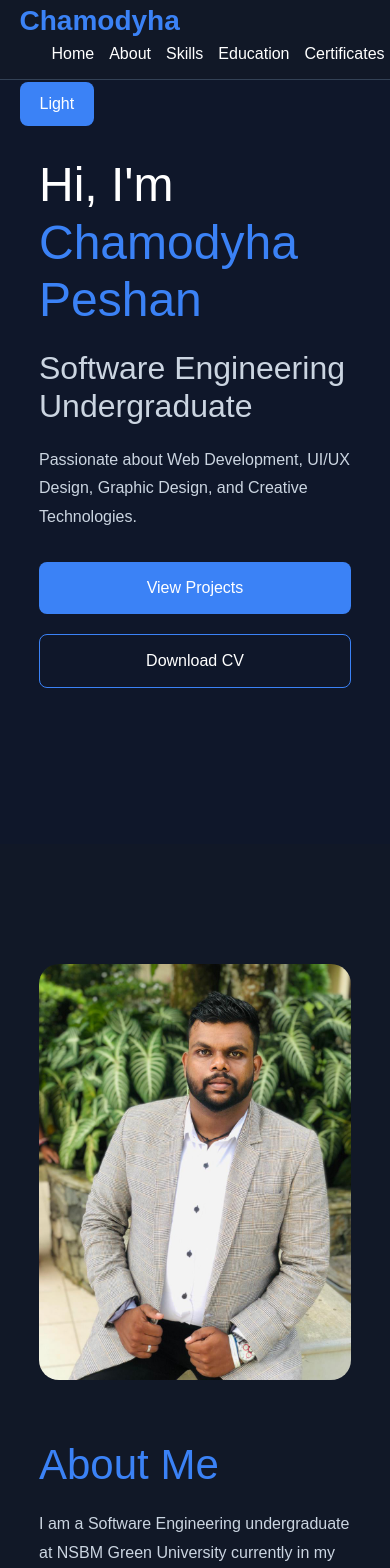
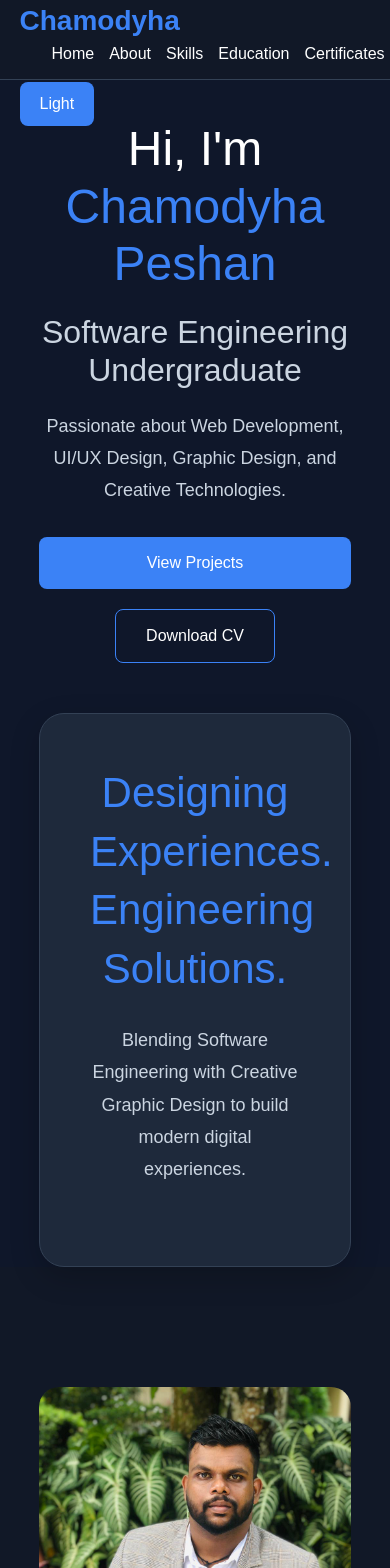
Before and after one commit to chamodyha123/chamodyha-portfolio, a React (Vite) app: page / in a window 390 px wide. Shown: the top 1568 px of the page. Built offline with nearby package versions, Linux system fonts and the light colour scheme.

Commit message:
updated hero section

```diff
--- a/src/components/Hero.jsx
+++ b/src/components/Hero.jsx
@@ -1,6 +1,19 @@
 function Hero() {
+
+  const scrollToProjects = () => {
+    const section = document.getElementById("projects")
+
+    section.scrollIntoView({
+      behavior: "smooth"
+    })
+  }
+
   return (
+
     <section id="home" className="hero">
+
+      {/* LEFT SIDE */}
+
       <div className="hero-content">
 
         <h1>
@@ -12,22 +25,57 @@ function Hero() {
         </h2>
 
         <p>
-          Passionate about Web Development, UI/UX Design,
-          Graphic Design, and Creative Technologies.
+          Passionate about Web Development,
+          UI/UX Design, Graphic Design,
+          and Creative Technologies.
         </p>
 
         <div className="hero-buttons">
-          <button className="btn-primary">
+
+          <button
+            className="btn-primary"
+            onClick={scrollToProjects}
+          >
             View Projects
           </button>
 
-          <button className="btn-secondary">
-            Download CV
-          </button>
+          <a
+            href="/cv.pdf"
+            download
+          >
+            <button className="btn-secondary">
+              Download CV
+            </button>
+          </a>
+
         </div>
 
       </div>
+
+      {/* RIGHT SIDE */}
+
+      <div className="hero-right">
+
+        <div className="tagline-box">
+
+          <h3>
+            Designing Experiences.
+            <br />
+            Engineering Solutions.
+          </h3>
+
+          <p>
+            Blending Software Engineering
+            with Creative Graphic Design
+            to build modern digital experiences.
+          </p>
+
+        </div>
+
+      </div>
+
     </section>
+
   )
 }
 
--- a/src/index.css
+++ b/src/index.css
@@ -37,6 +37,8 @@ section {
 body {
   font-family: Arial, sans-serif;
   overflow-x: hidden;
+  background-color: var(--bg-primary);
+  color: var(--text-primary);
 }
 
 * {
@@ -83,6 +85,7 @@ body {
   text-decoration: none;
   color: var(--text-primary);
   font-weight: 500;
+  position: relative;
 }
 
 .nav-links a:hover {
@@ -104,19 +107,23 @@ body {
   width: 100%;
   min-height: 100vh;
   display: flex;
+  justify-content: space-between;
   align-items: center;
+  gap: 80px;
   padding: 0 10%;
   background-color: var(--bg-primary);
   color: var(--text-primary);
 }
 
 .hero-content {
+  flex: 1;
   max-width: 700px;
 }
 
 .hero h1 {
   font-size: 70px;
   margin-bottom: 20px;
+  line-height: 1.2;
 }
 
 .hero h1 span {
@@ -133,6 +140,7 @@ body {
   line-height: 1.8;
   color: var(--text-secondary);
   margin-bottom: 30px;
+  font-size: 18px;
 }
 
 .hero-buttons {
@@ -150,6 +158,10 @@ body {
   font-size: 16px;
 }
 
+.btn-primary:hover {
+  transform: translateY(-5px);
+}
+
 .btn-secondary {
   padding: 14px 30px;
   border: 1px solid var(--accent);
@@ -158,6 +170,39 @@ body {
   border-radius: 8px;
   cursor: pointer;
   font-size: 16px;
+}
+
+.btn-secondary:hover {
+  background-color: var(--accent);
+  color: white;
+}
+
+.hero-right {
+  flex: 1;
+  display: flex;
+  justify-content: center;
+}
+
+.tagline-box {
+  background-color: var(--card-bg);
+  padding: 50px;
+  border-radius: 25px;
+  border: 1px solid var(--border-color);
+  max-width: 450px;
+  box-shadow: 0 10px 30px rgba(0,0,0,0.2);
+}
+
+.tagline-box h3 {
+  font-size: 42px;
+  line-height: 1.4;
+  margin-bottom: 25px;
+  color: var(--accent);
+}
+
+.tagline-box p {
+  font-size: 18px;
+  line-height: 1.8;
+  color: var(--text-secondary);
 }
 
 /* ABOUT */
@@ -226,6 +271,7 @@ body {
   font-size: 20px;
   cursor: pointer;
   color: var(--text-primary);
+  border: 1px solid var(--border-color);
 }
 
 .skill-card:hover {
@@ -260,6 +306,7 @@ body {
   border-radius: 20px;
   overflow: hidden;
   cursor: pointer;
+  border: 1px solid var(--border-color);
 }
 
 .project-card:hover {
@@ -313,6 +360,125 @@ body {
   padding: 8px 14px;
   border-radius: 30px;
   font-size: 14px;
+}
+
+/* EDUCATION */
+
+.education {
+  padding: 120px 10%;
+  background-color: var(--bg-secondary);
+  color: var(--text-primary);
+}
+
+.education h2 {
+  text-align: center;
+  font-size: 42px;
+  margin-bottom: 60px;
+  color: var(--accent);
+}
+
+.education-container {
+  display: grid;
+  grid-template-columns: repeat(auto-fit, minmax(320px, 1fr));
+  gap: 30px;
+}
+
+.education-card {
+  background-color: var(--card-bg);
+  padding: 35px;
+  border-radius: 20px;
+  border: 1px solid var(--border-color);
+}
+
+.education-card h3 {
+  margin-bottom: 10px;
+}
+
+.education-card h4 {
+  margin-bottom: 20px;
+  color: var(--accent);
+}
+
+.education-card p {
+  color: var(--text-secondary);
+  line-height: 1.8;
+}
+
+.result-btn {
+  margin-top: 25px;
+  padding: 12px 20px;
+  border: none;
+  background-color: var(--accent);
+  color: white;
+  border-radius: 8px;
+  cursor: pointer;
+}
+
+.results-box {
+  margin-top: 25px;
+  background-color: var(--bg-primary);
+  padding: 20px;
+  border-radius: 15px;
+}
+
+.results-box p {
+  margin-bottom: 10px;
+}
+
+/* CERTIFICATIONS */
+
+.certifications {
+  padding: 120px 10%;
+  background-color: var(--bg-primary);
+  color: var(--text-primary);
+}
+
+.certifications h2 {
+  text-align: center;
+  font-size: 42px;
+  margin-bottom: 60px;
+  color: var(--accent);
+}
+
+.certifications-container {
+  display: grid;
+  grid-template-columns: repeat(auto-fit, minmax(350px, 1fr));
+  gap: 35px;
+}
+
+.certificate-card {
+  background-color: var(--card-bg);
+  border-radius: 20px;
+  overflow: hidden;
+  border: 1px solid var(--border-color);
+}
+
+.certificate-card:hover {
+  transform: translateY(-10px);
+}
+
+.certificate-img {
+  width: 100%;
+  height: 260px;
+  object-fit: contain;
+  background-color: white;
+  padding: 15px;
+}
+
+.certificate-content {
+  padding: 25px;
+}
+
+.certificate-content h3 {
+  margin-bottom: 15px;
+  color: var(--text-primary);
+  font-size: 20px;
+  line-height: 1.5;
+}
+
+.certificate-content p {
+  color: var(--text-secondary);
+  line-height: 1.6;
 }
 
 /* CONTACT */
@@ -449,7 +615,7 @@ body {
   font-size: 14px;
 }
 
-/* RESPONSIVE */
+/* MOBILE */
 
 @media (max-width: 900px) {
 
@@ -461,8 +627,27 @@ body {
     gap: 15px;
   }
 
+  .hero {
+    flex-direction: column;
+    text-align: center;
+    padding-top: 120px;
+    gap: 50px;
+  }
+
   .hero h1 {
     font-size: 48px;
+  }
+
+  .hero-buttons {
+    flex-direction: column;
+  }
+
+  .hero-right {
+    width: 100%;
+  }
+
+  .tagline-box {
+    max-width: 100%;
   }
 
   .about-container,
@@ -475,134 +660,6 @@ body {
     width: 100%;
   }
 
-  .hero-buttons {
-    flex-direction: column;
-  }
-}
-
-/* EDUCATION */
-
-.education {
-  padding: 120px 10%;
-  background-color: var(--bg-secondary);
-  color: var(--text-primary);
-}
-
-.education h2 {
-  text-align: center;
-  font-size: 42px;
-  margin-bottom: 60px;
-  color: var(--accent);
-}
-
-.education-container {
-  display: grid;
-  grid-template-columns: repeat(auto-fit, minmax(320px, 1fr));
-  gap: 30px;
-}
-
-.education-card {
-  background-color: var(--card-bg);
-  padding: 35px;
-  border-radius: 20px;
-}
-
-.education-card h3 {
-  margin-bottom: 10px;
-}
-
-.education-card h4 {
-  margin-bottom: 20px;
-  color: var(--accent);
-}
-
-.education-card p {
-  color: var(--text-secondary);
-  line-height: 1.8;
-}
-
-.result-btn {
-  margin-top: 25px;
-  padding: 12px 20px;
-  border: none;
-  background-color: var(--accent);
-  color: white;
-  border-radius: 8px;
-  cursor: pointer;
-}
-
-.results-box {
-  margin-top: 25px;
-  background-color: var(--bg-primary);
-  padding: 20px;
-  border-radius: 15px;
-}
-
-.results-box p {
-  margin-bottom: 10px;
-}
-
-/* CERTIFICATIONS */
-
-.certifications {
-  padding: 120px 10%;
-  background-color: var(--bg-primary);
-  color: var(--text-primary);
-}
-
-.certifications h2 {
-  text-align: center;
-  font-size: 42px;
-  margin-bottom: 60px;
-  color: var(--accent);
-}
-
-.certifications-container {
-  display: grid;
-  grid-template-columns: repeat(auto-fit, minmax(350px, 1fr));
-  gap: 35px;
-}
-
-.certificate-card {
-  background-color: var(--card-bg);
-  border-radius: 20px;
-  overflow: hidden;
-  border: 1px solid var(--border-color);
-  transition: 0.3s;
-}
-
-.certificate-card:hover {
-  transform: translateY(-10px);
-}
-
-.certificate-img {
-  width: 100%;
-  height: 260px;
-  object-fit: contain;
-  background-color: white;
-  padding: 15px;
-}
-
-.certificate-content {
-  padding: 25px;
-}
-
-.certificate-content h3 {
-  margin-bottom: 15px;
-  color: var(--text-primary);
-  font-size: 20px;
-  line-height: 1.5;
-}
-
-.certificate-content p {
-  color: var(--text-secondary);
-  line-height: 1.6;
-}
-
-/* MOBILE */
-
-@media (max-width: 768px) {
-
   .certifications-container {
     grid-template-columns: 1fr;
   }
@@ -610,5 +667,4 @@ body {
   .certificate-img {
     height: 220px;
   }
-
 }
```
